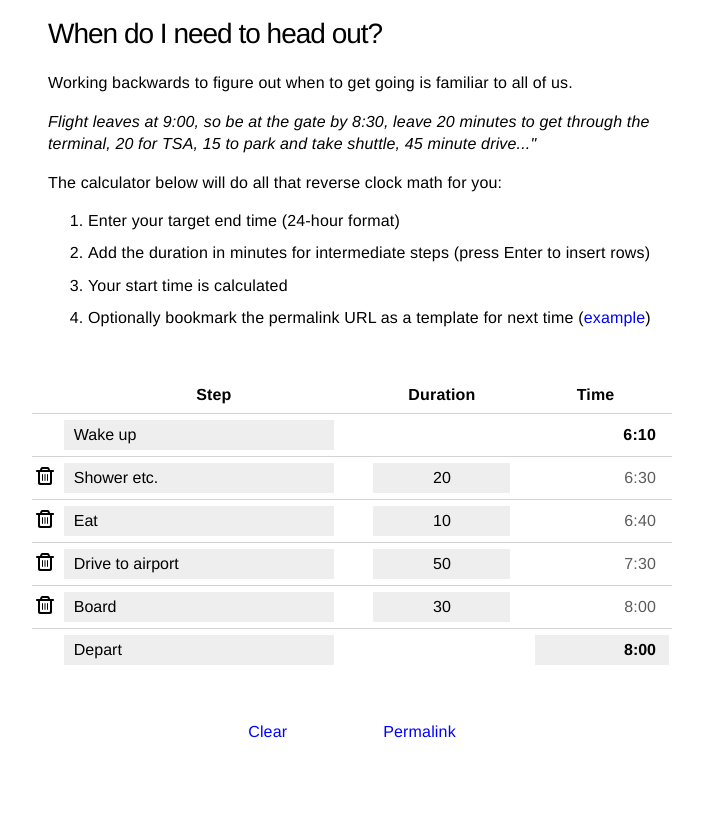
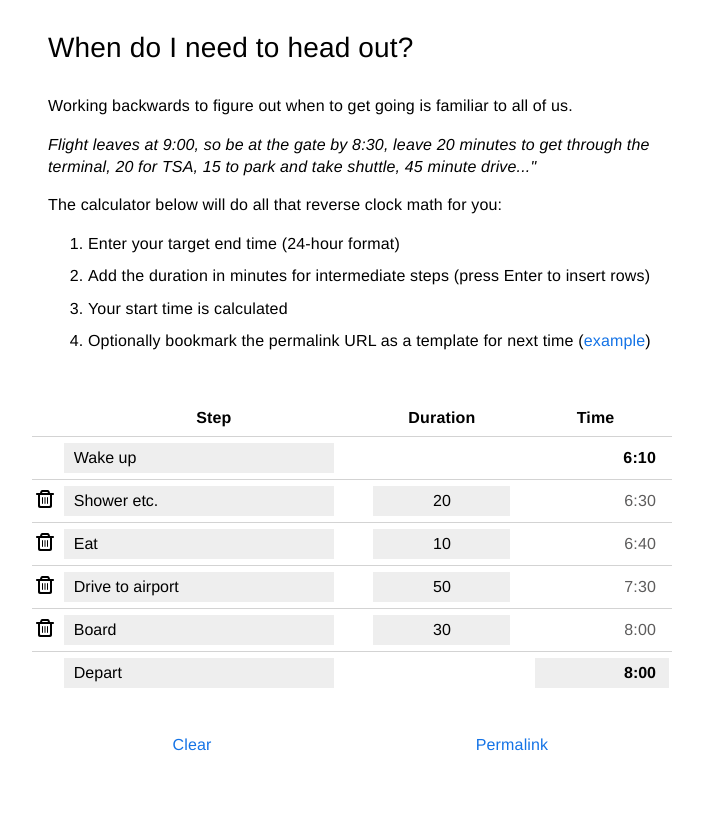
Before and after one commit to kalafut/gotime, a website: page index.html in a window 1280 px wide. Shown: the top 817 px of the page, without its empty margins (288-991 px from the left). Drawn offline with Linux system fonts and the light colour scheme.

Commit message:
More CSS

```diff
--- a/index.js
+++ b/index.js
@@ -193,6 +193,29 @@ function URL() {
   };
 }
 
+function Clear() {
+  return {
+    view: () => {
+      return m('a.table-link', {
+        onclick: () => {
+          state = defaults();
+          state.noFocus = true;
+        },
+      }, 'Clear');
+    }
+  }
+}
+
+function LinkRow() {
+  return {
+    view: () => {
+      return m('div.link-row', [
+        m('div.left.bottom-link', m(Clear)),
+        m('div.right.bottom-link', m(URL)),
+      ]);
+    },
+  };
+}
 
 function Main() {
   state.noFocus = true;
@@ -244,15 +267,7 @@ function Main() {
 
       return m('div', [
         m('div', table),
-        m('div', { style: 'text-align: center; margin-top: 2em;' }, [
-          m('a.table-link', {
-            onclick: () => {
-              state = defaults();
-              state.noFocus = true;
-            },
-          }, 'Clear'),
-          m(URL),
-        ]),
+        m(LinkRow),
       ]);
     },
   };
--- a/style.css
+++ b/style.css
@@ -29,10 +29,25 @@ body {
   margin-right: 1em;
 }
 
+.left {
+  float: left;
+}
+
+.right {
+  float: right;
+}
+
+.bottom-link {
+  width: 50%;
+}
+
+.link-row {
+  text-align: center;
+}
 
 /* links */
 a {
-  color: #0000ff;
+  color: #1473e6;
   text-decoration: none;
 }
 
@@ -40,23 +55,14 @@ a:focus, a:hover {
   text-decoration: underline;
 }
 
-a.table-link {
-  padding: 3em;
-}
-
 li {
   margin-bottom: 1.0rem;
 }
 
 h3 {
-  font-weight: 300;
-  letter-spacing: -.1rem;
-  margin-bottom: 2.0rem;
-  margin-top: 0;
+  font-weight: 400;
   font-size: 2.8rem;
-  line-height: 1.3;
 }
-
 
 img.trash {
   margin-right: 0.3em;
@@ -67,7 +73,7 @@ img.gh {
   width: 30px;
   display: block;
   margin: auto;
-  margin-top: 5em;
+  margin-top: 9em;
 }
 
 
@@ -88,7 +94,7 @@ table {
   border-collapse: collapse;
 
   margin-top: 3em;
-  margin-bottom: 5rem;
+  margin-bottom: 4rem;
 }
 
 tr {
@@ -149,7 +155,6 @@ td.last-time {
   font-weight: bold;
 }
 
-
 input {
   font-family: 'Helvetica Neue', 'Droid Sans', sans-serif;
   background-color: #eeeeee;
```
